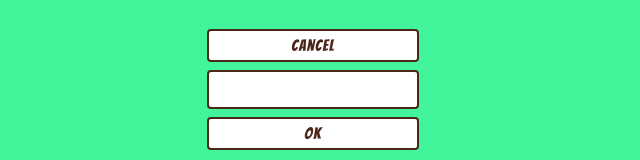
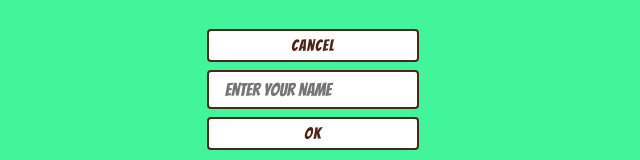
Before and after one commit to itsrealkaran/whack-a-penguin, a React (Vite) app: page / in a window 1280 px wide. Both pictures are taken after a click on the button "let's go!". Shown: the part 331-491 px from the top of the page, without its empty margins (327-967 px from the left). Built offline with nearby package versions, Linux system fonts and the light colour scheme.

Commit message:
styles: fix cursor

```diff
--- a/src/components/Battlefield/styles.ts
+++ b/src/components/Battlefield/styles.ts
@@ -15,7 +15,6 @@ export const Field = styled.div`
   grid-template-columns: 80px 80px 80px;
   gap: 50px 50px;
   justify-content: center;
-  cursor: url(${BackgroundImage}), pointer;
 
   @media (min-width: 1400px) {
     grid-template-columns: 180px 180px 180px;
--- a/src/components/Welcome/index.tsx
+++ b/src/components/Welcome/index.tsx
@@ -45,6 +45,7 @@ const Welcome = () => {
           </Button>
           <input
             type="text"
+            placeholder="enter your name"
             value={playerName}
             onChange={e => setPlayerName(e.target.value)}
           />
```
